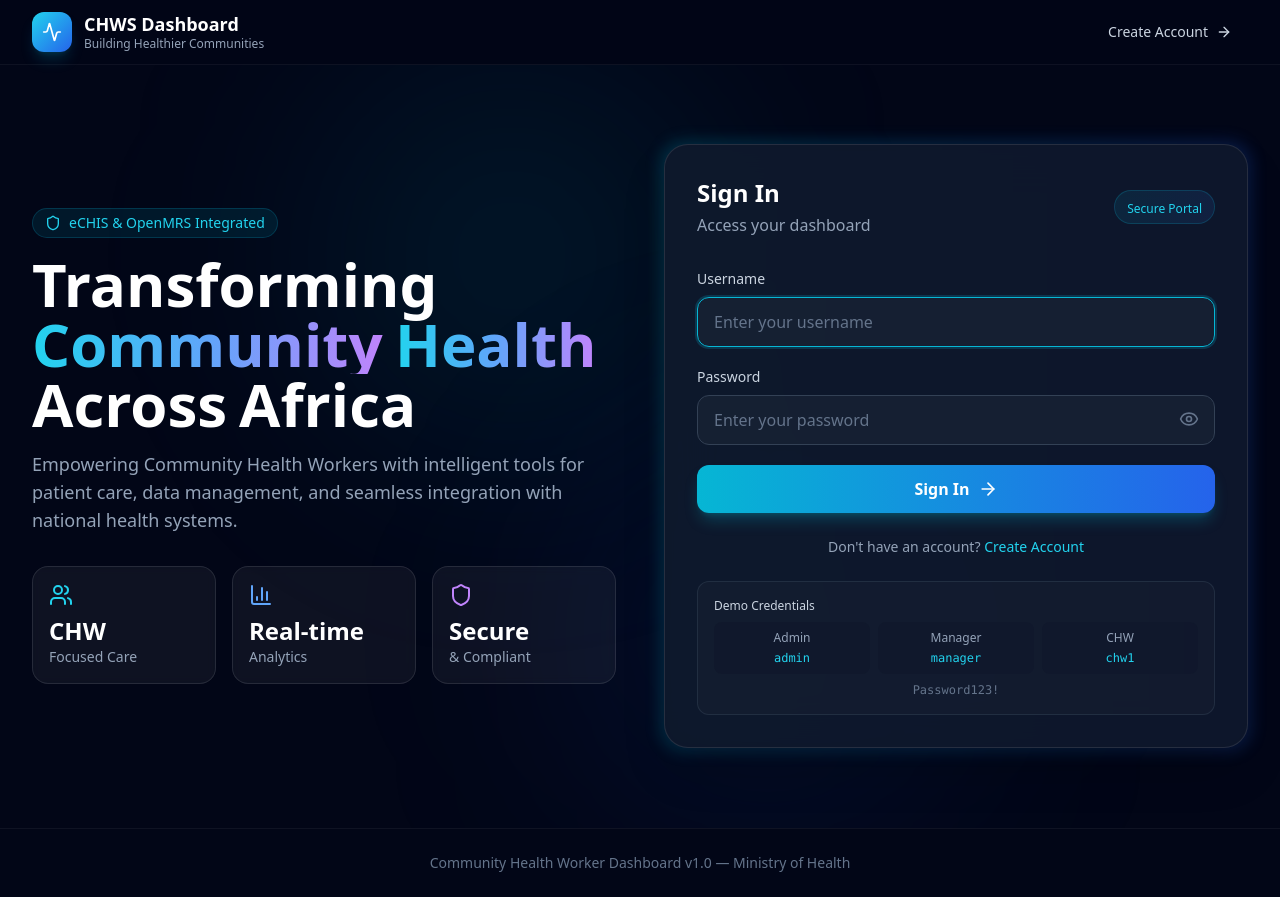
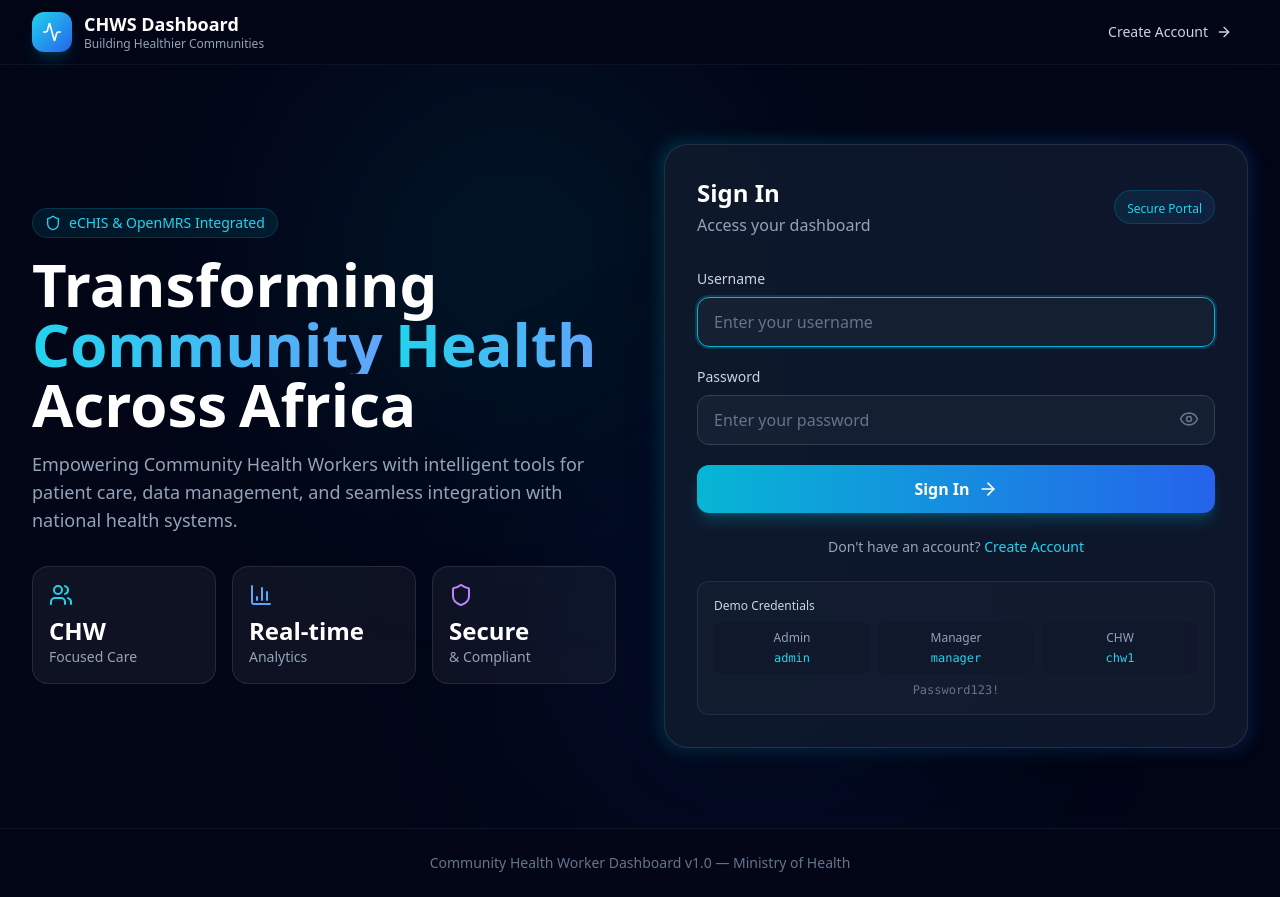
Before and after one commit to Ericmunyi/chws-dashboard, a React (Vite) app in the folder frontend/: page /login in a window 1280 px wide. Built offline with nearby package versions, Linux system fonts and the light colour scheme; no server answers.

Commit message:
Make word animations interactive

```diff
--- a/frontend/src/pages/LoginPage.jsx
+++ b/frontend/src/pages/LoginPage.jsx
@@ -72,15 +72,15 @@ export default function LoginPage() {
                   </div>
                   <h1 className="text-4xl sm:text-5xl lg:text-6xl font-bold text-white leading-tight">
                     <div className="flex flex-wrap gap-x-3">
-                      <span className="animate-slide-word">Transforming</span>
-                      <span className="animate-slide-word-delay-1 bg-gradient-to-r from-cyan-400 via-blue-400 to-purple-400 bg-clip-text text-transparent">
+                      <span className="animate-slide-word hover:scale-105 transition-transform inline-block">Transforming</span>
+                      <span className="animate-slide-word-delay-1 hover:scale-105 transition-transform inline-block bg-gradient-to-r from-cyan-400 via-blue-400 to-purple-400 bg-clip-text text-transparent animate-gradient-x">
                         Community
                       </span>
-                      <span className="animate-slide-word-delay-2 bg-gradient-to-r from-cyan-400 via-blue-400 to-purple-400 bg-clip-text text-transparent">
+                      <span className="animate-slide-word-delay-2 hover:scale-105 transition-transform inline-block bg-gradient-to-r from-cyan-400 via-blue-400 to-purple-400 bg-clip-text text-transparent animate-gradient-x">
                         Health
                       </span>
-                      <span className="animate-slide-word-delay-3">Across</span>
-                      <span className="animate-slide-word-delay-3">Africa</span>
+                      <span className="animate-slide-word-delay-3 hover:scale-105 transition-transform inline-block">Across</span>
+                      <span className="animate-slide-word-delay-3 hover:scale-105 transition-transform inline-block">Africa</span>
                     </div>
                   </h1>
                   <p className="text-lg text-slate-400 max-w-xl animate-fade-blur">
```
